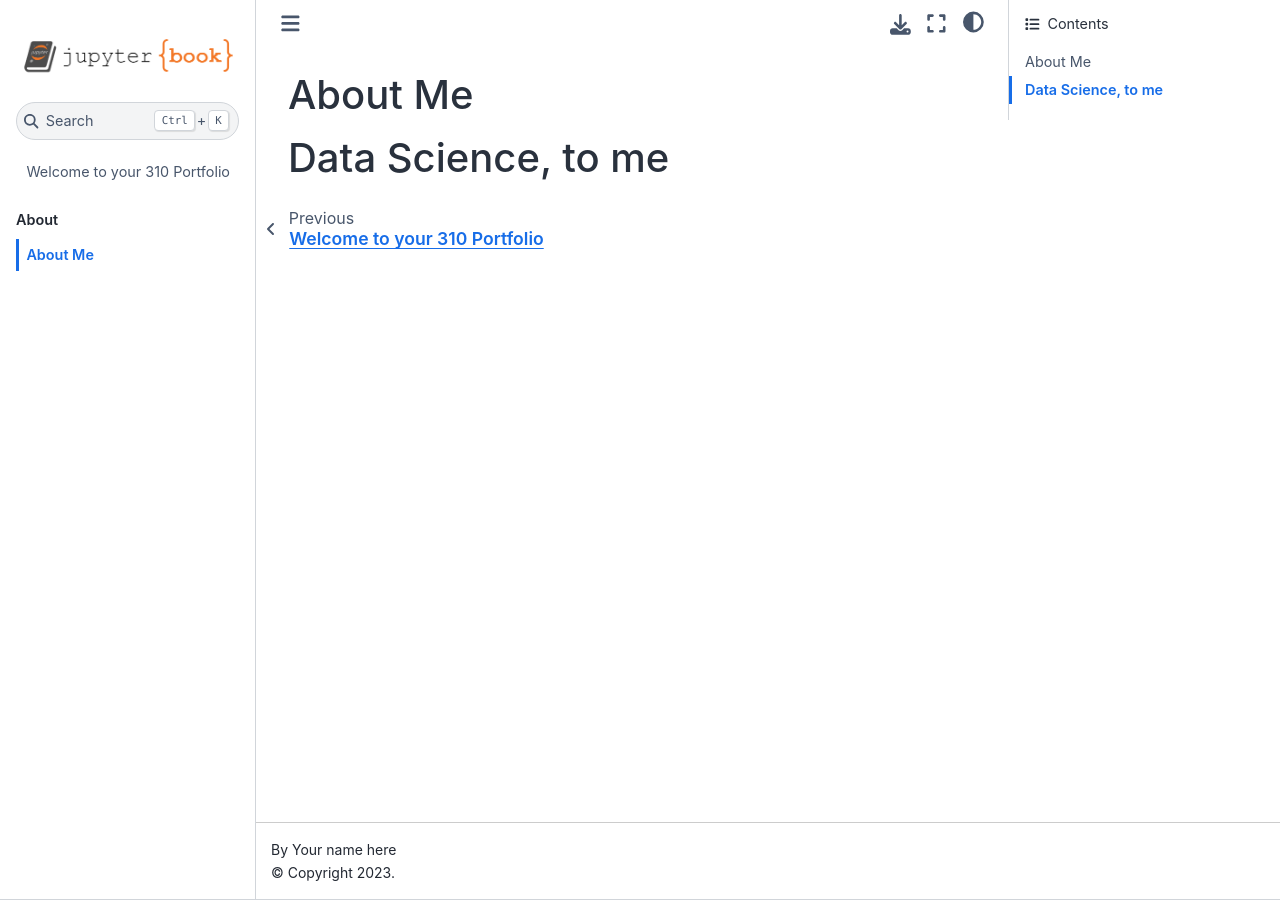
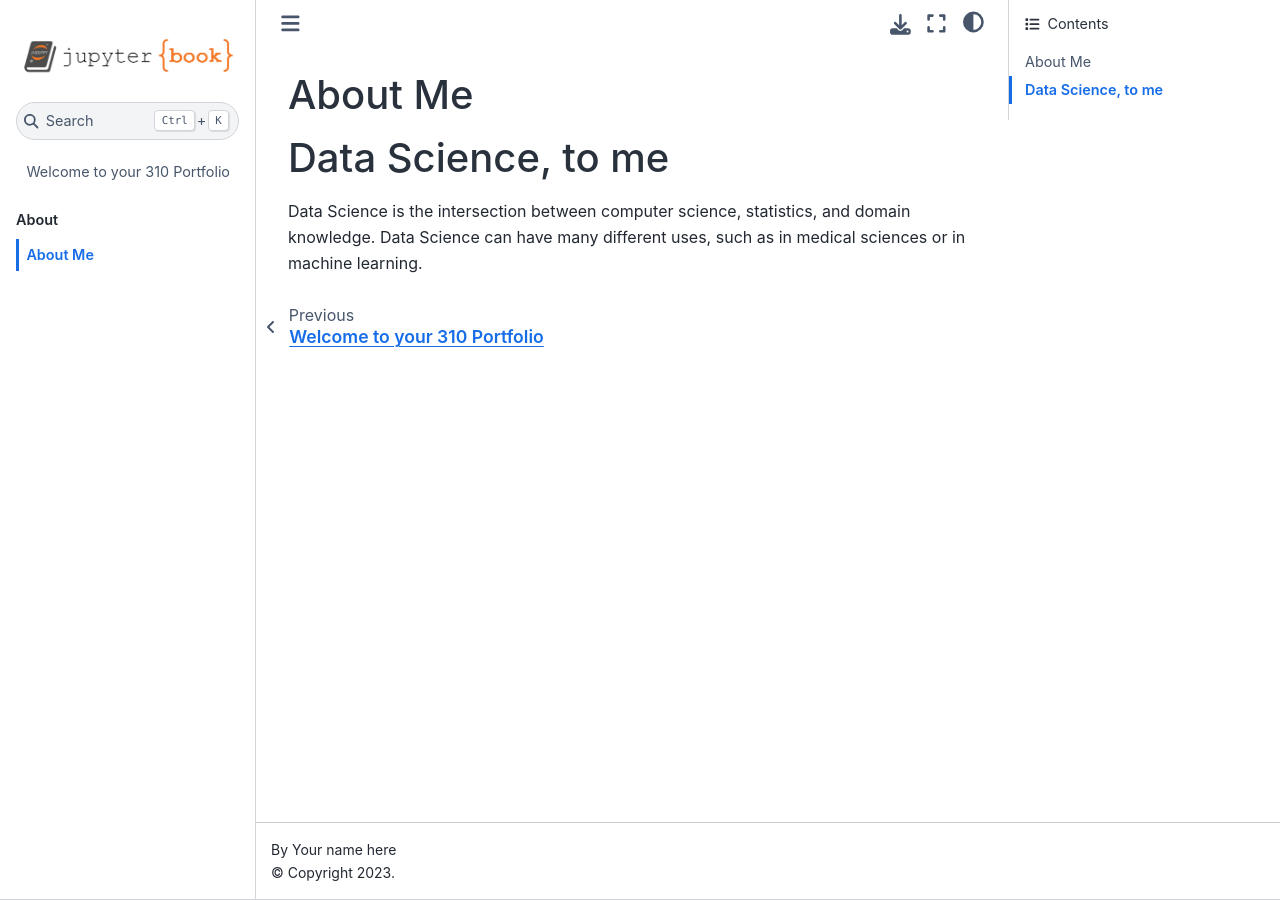
Before and after one commit to briannakathrynm/portfolio-briannakathrynm, a Jupyter Book: the page built from about/index.md, in a window 1280 px wide. Built offline with Jupyter Book 1.0.4 settings and Sphinx 7.4.7 and the Sphinx Book theme 1.1.4, drawn with Linux system fonts in a browser that asks for light colours.

Commit message:
Update index.md
Added definition of data science.

```diff
--- a/about/index.md
+++ b/about/index.md
@@ -4,3 +4,4 @@
 
 
 # Data Science, to me
+Data Science is the intersection between computer science, statistics, and domain knowledge. Data Science can have many different uses, such as in medical sciences or in machine learning.
```
